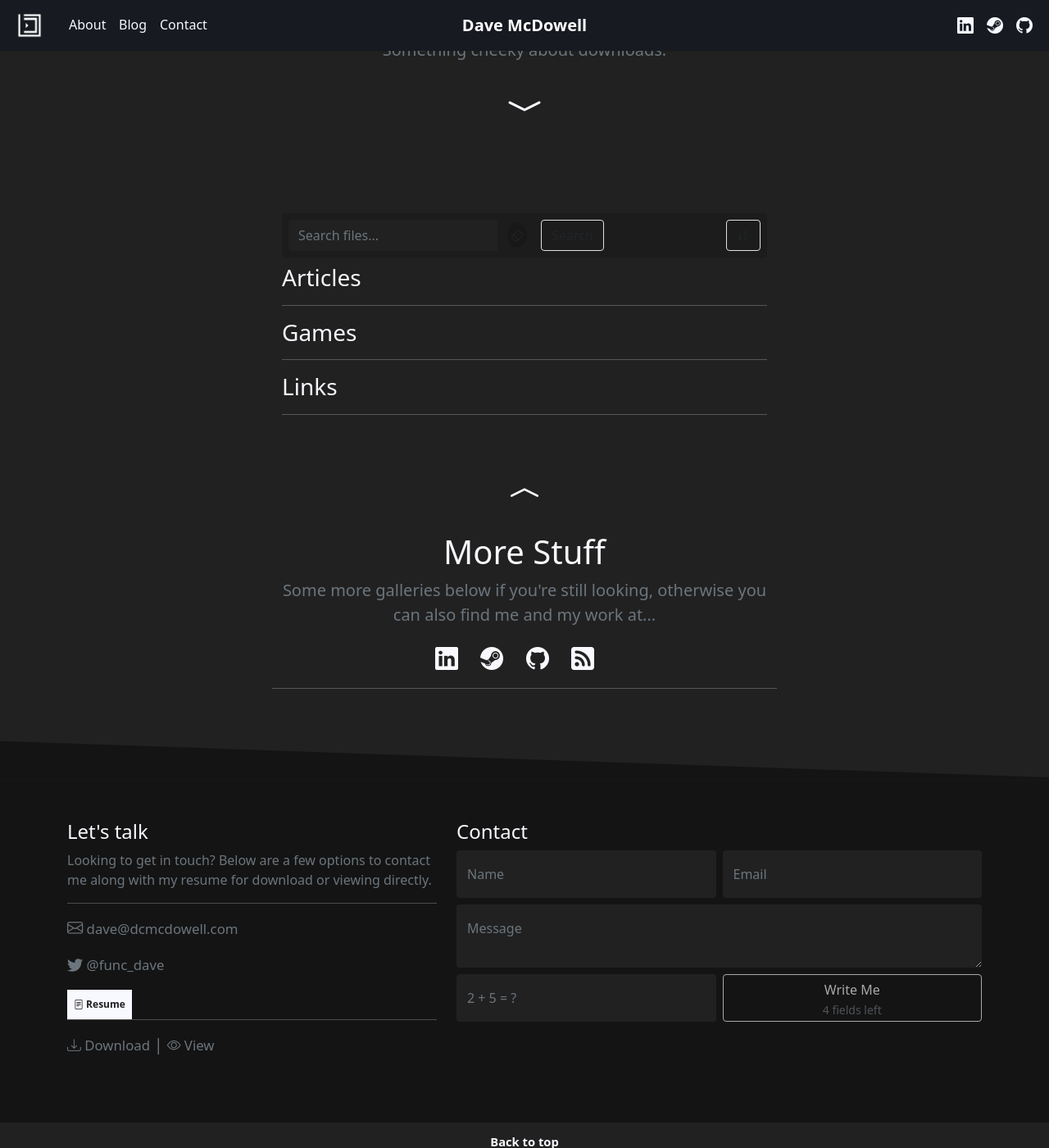
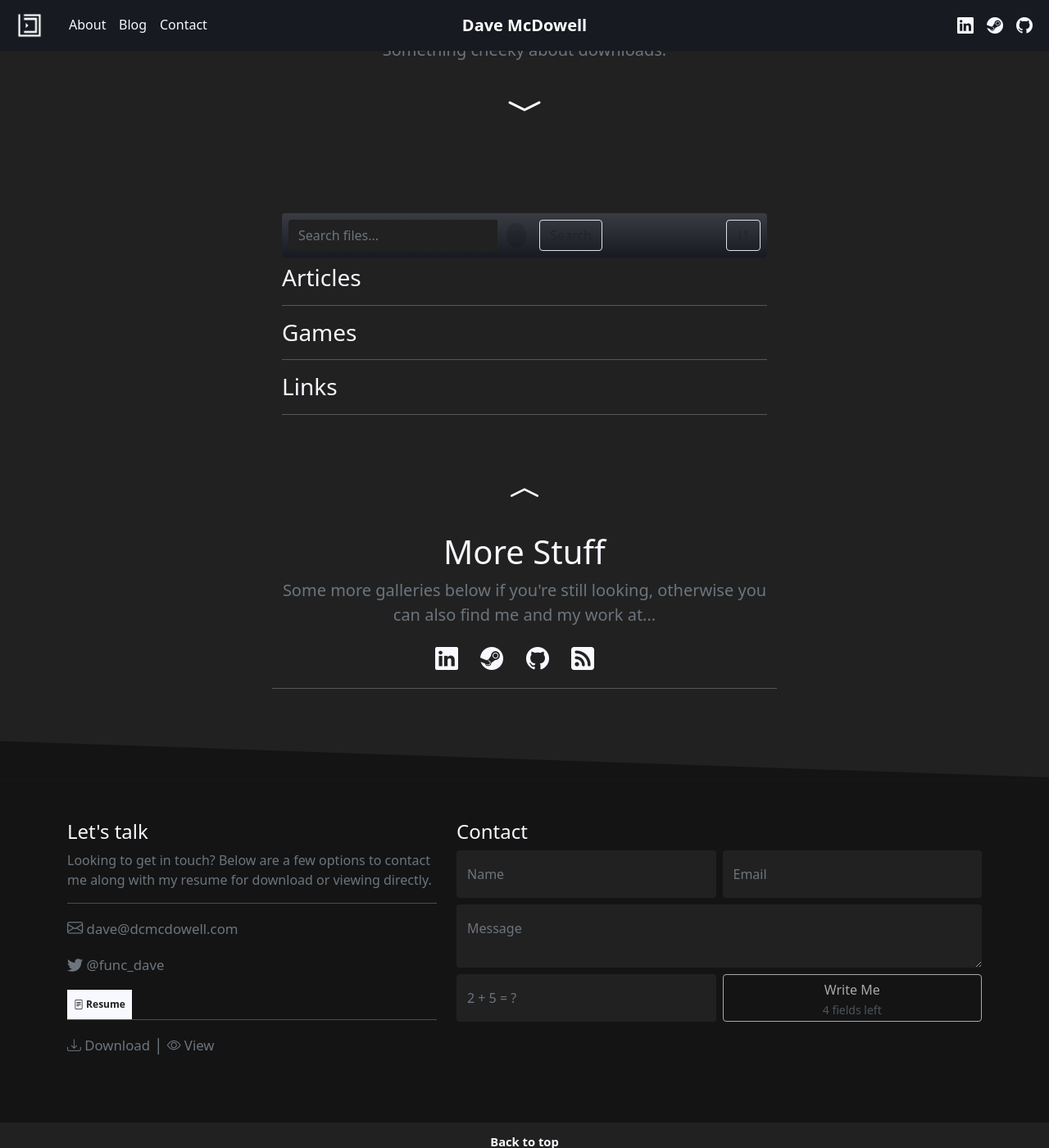
Before and after one commit to davemcdowell/portfolio, a Jekyll site: the page built from downloads.html, in a window 1280 px wide and 1400 px high, scrolled down 721 px. Shown: the whole window at 82% size. Built offline with Jekyll 4.4.1, drawn with Linux system fonts in a browser that asks for light colours; nearby versions of some CDN libraries.

Commit message:
downloads edits

```diff
--- a/assets/moxxi.css
+++ b/assets/moxxi.css
@@ -132,7 +132,6 @@ main { padding-top: 62px; }
 }
 
 /* graphical */
-
 .angle-top-left {
   display: block;
   width: 100%;
@@ -249,6 +248,8 @@ main { padding-top: 62px; }
   color: var(--lighter-type-color);
   font-size: 1rem;
 }
+
+.txt-color-default { color: var(--default-type-color) !important; };
 
 .accent-text { color: var(--accent-type-color); }
 .left-border-accent { border-left: 2px solid var(--accent-type-color); }
--- a/downloads.html
+++ b/downloads.html
@@ -13,12 +13,12 @@ css-files:
         <div class="col-lg-10 col-lg-offset-1">
           <section id="downloads-main" class="jumbotron py-0">
             <div class="container">
-              <nav class="navbar bg-offset justify-content-between rounded mb-2 p-2 stick-to-nav">
+              <nav class="navbar bg-dark bg-gradient justify-content-between rounded mb-2 p-2 stick-to-nav">
                   <form id="search-file-form" class="form-inline me-sm-2">
                     <div class="input-group">
                       <input id="search-input" type="text" class="form-control border-end-0" placeholder="Search files..." aria-label="Search files..." aria-describedby="search-btn" autocomplete="off">
                       <div class="input-group-append">
-                        <button id="clear-search" class="btn" type="button"><span class="icon-bg-sm p-1 rounded-circle"><i class="bi bi-eraser icon-1x"></i></span></button>
+                        <button id="clear-search" class="btn bg-transparent border-0" type="button"><span class="icon-bg-sm p-1 rounded-circle"><i class="bi bi-eraser icon-1x"></i></span></button>
                         <button id="search-btn" class="btn border" type="button" data-ascending="true">Search</button>
                       </div>
                     </div>
```
